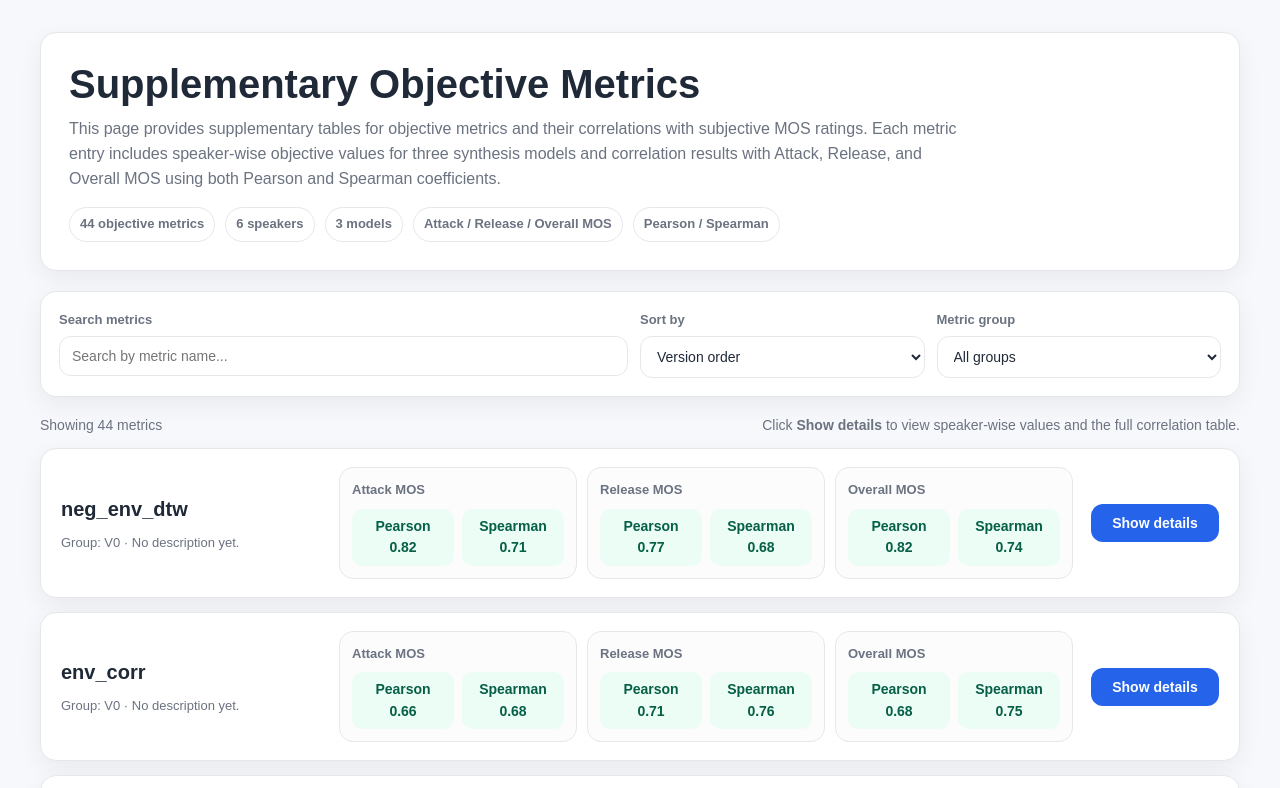
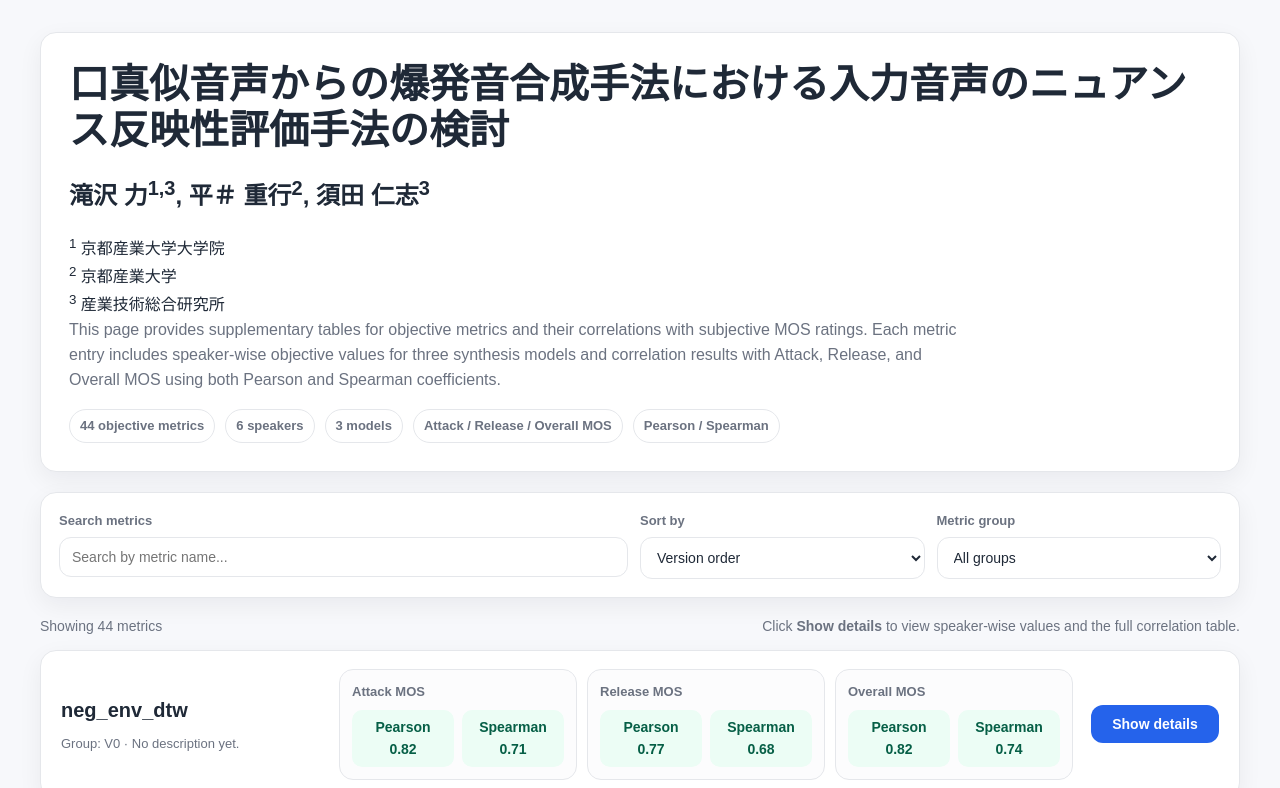
Before and after one commit to Jinmaro/sigmus146_takizawa, a plain HTML site: page docs/index.html in a window 1280 px wide. Shown: the top 788 px of the page. Drawn offline with Linux system fonts and the light colour scheme.

Commit message:
small fix

```diff
--- a/docs/index.html
+++ b/docs/index.html
@@ -126,7 +126,13 @@
 <body>
   <div class="container">
     <section class="hero">
-      <h1>Supplementary Objective Metrics</h1>
+      <h1>口真似音声からの爆発音合成手法における入力音声のニュアンス反映性評価手法の検討</h1>
+      <h2>滝沢 力<sup>1,3</sup>, 平＃ 重行<sup>2</sup>, 須田 仁志<sup>3</sup></h2>
+      <p>
+        <sup>1</sup> 京都産業大学大学院<br>
+        <sup>2</sup> 京都産業大学<br>
+        <sup>3</sup> 産業技術総合研究所<br>
+      </p>
       <p class="lead">
         This page provides supplementary tables for objective metrics and their correlations with subjective MOS ratings.
         Each metric entry includes speaker-wise objective values for three synthesis models and correlation results with Attack,
```
